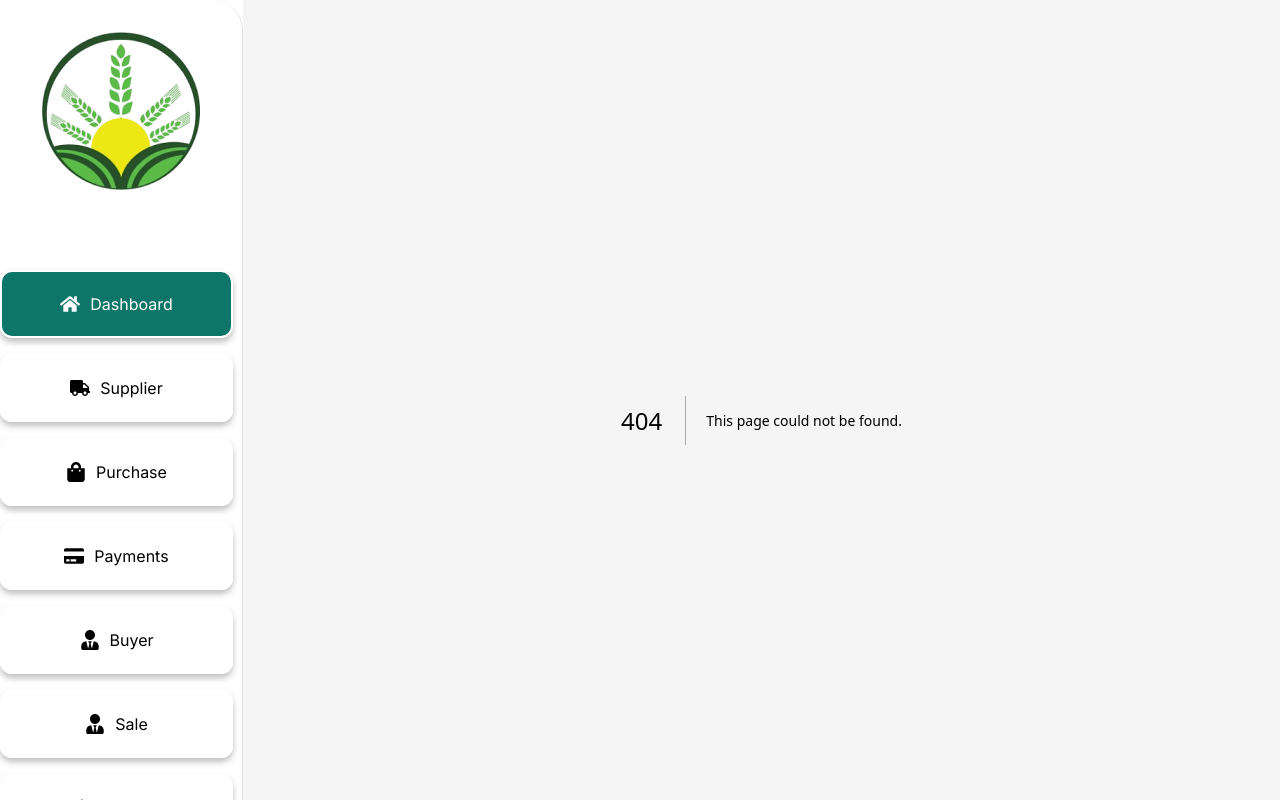
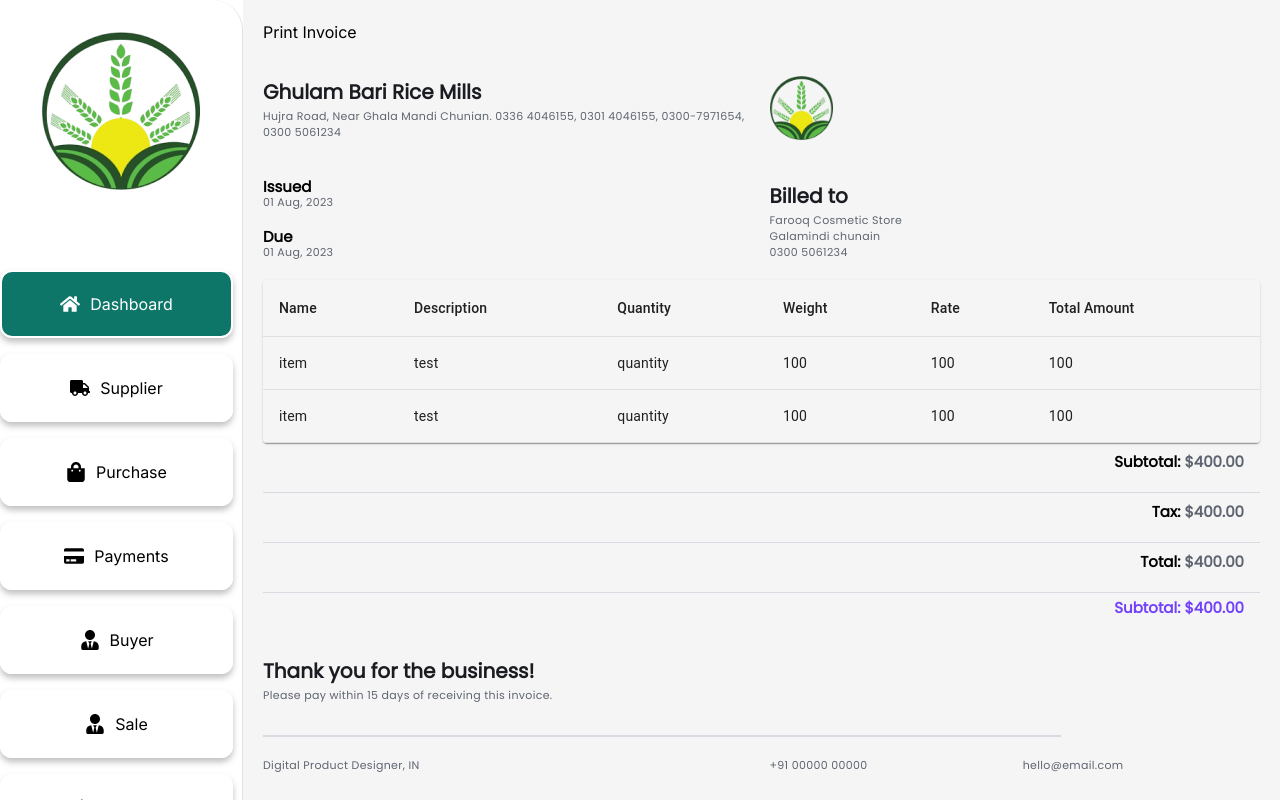
Before and after one commit to aqibjawad/rice_mill, a Next.js app: page /invoice in a window 1280 px wide. Before the commit this address had no page. Shown: the top 800 px of the page. Built offline with nearby package versions, Linux system fonts and the light colour scheme.

Commit message:
payment recipet print button done and invoice creation and print done

```diff
--- /dev/null
+++ b/app/invoice/page.jsx
@@ -0,0 +1,163 @@
+"use client";
+
+import React from "react";
+import styles from "../../styles/invoice.module.css";
+import {
+  Grid,
+  Table,
+  TableBody,
+  TableCell,
+  TableContainer,
+  TableHead,
+  TableRow,
+  Paper,
+} from "@mui/material";
+
+const Invoice = () => {
+  const handlePrint = () => {
+    window.print();
+  };
+
+  return (
+    <>
+      <button onClick={handlePrint} className={styles.printButton}>
+        Print Invoice
+      </button>
+
+      <div className={styles.invoiceContainer}>
+        <Grid container spacing={2}>
+          <Grid item xs={12} lg={6} sm={6}>
+            <div className={styles.invoiceCompName}>Ghulam Bari Rice Mills</div>
+            <div className={styles.compAddress}>
+              Hujra Road, Near Ghala Mandi Chunian. 0336 4046155, 0301 4046155,
+              0300-7971654, 0300 5061234
+            </div>
+          </Grid>
+          <Grid item xs={12} lg={6} sm={6}>
+            <img className={styles.img} src="/logo.png" alt="Company Logo" />
+          </Grid>
+        </Grid>
+
+        <div className="mt-10">
+          <Grid container spacing={2}>
+            <Grid item xs={12} sm={6}>
+              <div className={styles.issueDate}>Issued</div>
+              <div className={styles.compAddress}>01 Aug, 2023</div>
+
+              <div className={` mt-5 ${styles.issueDate}`}>Due</div>
+              <div className={styles.compAddress}>01 Aug, 2023</div>
+            </Grid>
+
+            <Grid item xs={12} sm={6}>
+              <div className={styles.invoiceCompName}>Billed to</div>
+              <div className={styles.compAddress}>Farooq Cosmetic Store</div>
+              <div className={styles.compAddress}>Galamindi chunain</div>
+              <div className={styles.compAddress}>0300 5061234</div>
+            </Grid>
+          </Grid>
+        </div>
+
+        <div>
+          <TableContainer
+            component={Paper}
+            style={{
+              width: "100%",
+              marginTop: 20,
+              backgroundColor: "transparent",
+            }}
+          >
+            <Table>
+              <TableHead>
+                <TableRow>
+                  <TableCell>Name</TableCell>
+                  <TableCell>Description</TableCell>
+                  <TableCell>Quantity</TableCell>
+                  <TableCell>Weight</TableCell>
+                  <TableCell>Rate</TableCell>
+                  <TableCell>Total Amount</TableCell>
+                </TableRow>
+              </TableHead>
+              <TableBody>
+                <TableRow>
+                  <TableCell> item </TableCell>
+                  <TableCell> test </TableCell>
+                  <TableCell> quantity </TableCell>
+                  <TableCell> 100 </TableCell>
+                  <TableCell> 100 </TableCell>
+                  <TableCell> 100 </TableCell>
+                </TableRow>
+                <TableRow>
+                  <TableCell> item </TableCell>
+                  <TableCell> test </TableCell>
+                  <TableCell> quantity </TableCell>
+                  <TableCell> 100 </TableCell>
+                  <TableCell> 100 </TableCell>
+                  <TableCell> 100 </TableCell>
+                </TableRow>
+              </TableBody>
+            </Table>
+          </TableContainer>
+
+          <div
+            style={{
+              width: "100%",
+            }}
+          >
+            <div className={styles.tableTotalRow}>
+              Subtotal: <span className={styles.amount}> $400.00 </span>{" "}
+            </div>
+
+            <div className={styles.tableTotalRow}>
+              Tax: <span className={styles.amount}> $400.00 </span>{" "}
+            </div>
+
+            <div className={styles.tableTotalRow}>
+              Total: <span className={styles.amount}> $400.00 </span>{" "}
+            </div>
+
+            <div className={styles.amountBorder}>
+              <div className={styles.amountDue}>Subtotal: $400.00</div>
+            </div>
+          </div>
+
+          <div className="mt-10">
+            <div className={styles.invoiceCompName}>
+              Thank you for the business!
+            </div>
+            <div className={styles.compAddress}>
+              Please pay within 15 days of receiving this invoice.
+            </div>
+          </div>
+
+          <div className={styles.border}></div>
+
+          <div className="mt-5 w-85">
+            <Grid container spacing={2}>
+              <Grid item xs={12} lg={6} sm={6}>
+                <div className={styles.compAddress}>
+                  Digital Product Designer, IN
+                </div>
+              </Grid>
+              <Grid item xs={12} lg={6} sm={6}>
+                <Grid container spacing={2}>
+                  <Grid item xs={12} lg={6} sm={6}>
+                    <div className={styles.compAddress}>+91 00000 00000 </div>
+                  </Grid>
+                  <Grid item xs={12} lg={6} sm={6}>
+                    {" "}
+                    <div className={styles.compAddress}>
+                      {" "}
+                      hello@email.com{" "}
+                    </div>{" "}
+                  </Grid>
+                </Grid>
+              </Grid>
+            </Grid>
+          </div>
+        </div>
+      </div>
+    </>
+  );
+};
+
+export default Invoice;
--- a/app/paymentReciept/page.jsx
+++ b/app/paymentReciept/page.jsx
@@ -6,148 +6,170 @@
 import styles from "../../styles/payment.module.css";
 
 const PaymentReceipt = () => {
-    const receiptRef = useRef(null);
+  // const receiptRef = useRef(null);
 
-    const generatePDF = async () => {
-        if (receiptRef.current) {
-            const pdf = new jsPDF({
-                orientation: 'portrait',
-                unit: 'mm',
-                format: 'a4'
-            });
+  // const generatePDF = async () => {
+  //     if (receiptRef.current) {
+  //         const pdf = new jsPDF({
+  //             orientation: 'portrait',
+  //             unit: 'mm',
+  //             format: 'a4'
+  //         });
 
-            const pdfWidth = pdf.internal.pageSize.getWidth();
-            const pdfHeight = pdf.internal.pageSize.getHeight();
+  //         const pdfWidth = pdf.internal.pageSize.getWidth();
+  //         const pdfHeight = pdf.internal.pageSize.getHeight();
 
-            const canvas = await html2canvas(receiptRef.current, {
-                scale: 2, // Increase scale for better quality
-            });
-            const imgData = canvas.toDataURL('image/png');
+  //         const canvas = await html2canvas(receiptRef.current, {
+  //             scale: 2, // Increase scale for better quality
+  //         });
+  //         const imgData = canvas.toDataURL('image/png');
 
-            const imgWidth = canvas.width;
-            const imgHeight = canvas.height;
+  //         const imgWidth = canvas.width;
+  //         const imgHeight = canvas.height;
 
-            const ratio = Math.min(pdfWidth / imgWidth, pdfHeight / imgHeight);
-            const imgX = (pdfWidth - imgWidth * ratio) / 2;
-            const imgY = -4; // Add some top margin
+  //         const ratio = Math.min(pdfWidth / imgWidth, pdfHeight / imgHeight);
+  //         const imgX = (pdfWidth - imgWidth * ratio) / 2;
+  //         const imgY = -4; // Add some top margin
 
-            pdf.addImage(imgData, 'PNG', imgX, imgY, imgWidth * ratio, imgHeight * ratio);
-            pdf.save("payment_receipt.pdf");
-        }
+  //         pdf.addImage(imgData, 'PNG', imgX, imgY, imgWidth * ratio, imgHeight * ratio);
+  //         pdf.save("payment_receipt.pdf");
+  //     }
+  // };
+
+  const handlePrint = () => {
+    window.print();
   };
 
   return (
     <div>
-            <div ref={receiptRef} style={{ width: '210mm', padding: '10mm', boxSizing: 'border-box' }}>
+      <button onClick={handlePrint} className={styles.printButton}>
+        Print Invoice
+      </button>
 
+      <div>
         <div className={styles.paymentCard}>
-
-                    <div className='' style={{ display: 'flex', alignItems: 'center' }}>
-                        <div style={{ flex: 1, display: 'flex', alignItems: 'center', justifyContent: 'center' }}>
-                            <img className={styles.paymentLogo} src="/logo.png" alt="Payment Logo" />
+          <div className="" style={{ display: "flex", alignItems: "center" }}>
+            <div
+              style={{
+                flex: 1,
+                display: "flex",
+                alignItems: "center",
+                justifyContent: "center",
+              }}
+            >
+              <img
+                className={styles.paymentLogo}
+                src="/logo.png"
+                alt="Payment Logo"
+              />
             </div>
 
-                        <div style={{ flex: 1, display: 'flex', alignItems: 'center', justifyContent: 'center' }}>
+            <div
+              style={{
+                flex: 1,
+                display: "flex",
+                alignItems: "center",
+                justifyContent: "center",
+              }}
+            >
               <div className={styles.paymentHeadingName}>
                 Ghulam Bari Rice Mills
               </div>
             </div>
           </div>
 
-                    <div className={styles.addressComp} >
-                        Hujra Road, Near Ghala Mandi Chunian. 0336 4046155, 0301 4046155, 0300 - 7971654, 0300 5061234
+          <div className={styles.addressComp}>
+            Hujra Road, Near Ghala Mandi Chunian. 0336 4046155, 0301 4046155,
+            0300 - 7971654, 0300 5061234
           </div>
 
-                    <div className={styles.paymentRecipet}>
-                        Payment Receipt
-                    </div>
+          <div className={styles.paymentRecipet}>Payment Receipt</div>
 
           <div className="flex mt-2">
-                        <div className="flex-grow" >
+            <div className="flex-grow">
               <div className={styles.paymentHeading}>
                 Reference No.______________________________
               </div>
             </div>
 
-                        < div className="flex-grow" >
+            <div className="flex-grow">
               <div className={styles.paymentHeading}>
                 Party Name: ______________________________
               </div>
             </div>
 
-                        < div className="flex-grow" >
+            <div className="flex-grow">
               <div className={styles.paymentHeading}>
                 Date : ______________________________
               </div>
             </div>
           </div>
 
-                    < div className="flex mt-3">
-                        <div className="flex-grow" >
+          <div className="flex mt-3">
+            <div className="flex-grow">
               <div className={styles.paymentHeading}>
                 Amount._______________________________
               </div>
             </div>
 
-                        < div className="flex-grow" >
+            <div className="flex-grow">
               <div className={styles.paymentHeading}>
-                                Bank and Cheque: _______________________________________________________________
+                Bank and Cheque:
+                _______________________________________________________________
               </div>
             </div>
           </div>
 
-                    < div className={styles.trans} >
-                        Last Transactions:
-                    </div>
+          <div className={styles.trans}>Last Transactions:</div>
 
-                    < div className="flex" >
-                        <div className="flex-grow" >
+          <div className="flex">
+            <div className="flex-grow">
               <div className={styles.tableSection}>
                 <div className={styles.tableHeader}>
                   <div>Sr.</div>
-                                    < div > Desc </div>
-                                    < div > Cr </div>
-                                    < div > Dr </div>
-                                    < div > Balance </div>
+                  <div> Desc </div>
+                  <div> Cr </div>
+                  <div> Dr </div>
+                  <div> Balance </div>
                 </div>
 
-                                < div className={styles.tableBody} >
+                <div className={styles.tableBody}>
                   <div className={styles.tableRow}>
                     <div>1 </div>
-                                        < div > 202 </div>
-                                        < div > 1000 </div>
-                                        < div > 1000 </div>
-                                        < div > $100 </div>
+                    <div> 202 </div>
+                    <div> 1000 </div>
+                    <div> 1000 </div>
+                    <div> $100 </div>
                   </div>
 
-                                    < div className={styles.tableRow} >
+                  <div className={styles.tableRow}>
                     <div>1 </div>
-                                        < div > 202 </div>
-                                        < div > 1000 </div>
-                                        < div > 1000 </div>
-                                        < div > $100 </div>
+                    <div> 202 </div>
+                    <div> 1000 </div>
+                    <div> 1000 </div>
+                    <div> $100 </div>
                   </div>
 
-                                    < div className={styles.tableRow} >
+                  <div className={styles.tableRow}>
                     <div>1 </div>
-                                        < div > 202 </div>
-                                        < div > 1000 </div>
-                                        < div > 1000 </div>
-                                        < div > $100 </div>
+                    <div> 202 </div>
+                    <div> 1000 </div>
+                    <div> 1000 </div>
+                    <div> $100 </div>
                   </div>
                 </div>
               </div>
             </div>
 
-                        < div className="flex-grow ml-10 mt-8" >
-                            <div className="flex" >
-                                <div className="flex-grow" >
+            <div className="flex-grow ml-10 mt-8">
+              <div className="flex">
+                <div className="flex-grow">
                   <div className={styles.paymentHeading}>
                     Recieved By: _____________________
                   </div>
                 </div>
 
-                                < div className="flex-grow" >
+                <div className="flex-grow">
                   <div className={styles.paymentHeading}>
                     Signature: ______________________
                   </div>
@@ -157,7 +179,6 @@
           </div>
         </div>
       </div>
-            <button className={styles.generateBtn} onClick={generatePDF}>Generate A4 PDF</button>
     </div>
   );
 };
--- a/app/supplier_ledger/invoice.jsx
+++ /dev/null
@@ -1,11 +0,0 @@
-import React from "react";
-
-const Invoice =()=>{
-    return(
-        <div>
-
-        </div>
-    )
-}
-
-export default Invoice;
--- /dev/null
+++ b/styles/invoice.module.css
@@ -0,0 +1,98 @@
+.invoiceContainer {
+  width: 100%;
+  margin-top: 2rem;
+}
+
+.invoiceCompName {
+  font-family: "regular";
+  font-size: 20px;
+  font-weight: 600;
+  line-height: 32px;
+  text-align: left;
+  color: #1a1c21;
+}
+
+.compAddress {
+  font-family: "regular";
+  font-size: 11px;
+  font-weight: 500;
+  line-height: 16px;
+  letter-spacing: 0.03em;
+  text-align: left;
+  color: #5e6470;
+}
+
+.img {
+  width: 63.61px;
+  height: 63.61px;
+  top: 26.57px;
+  left: 496.18px;
+}
+
+.custDetails {
+  margin-top: 1rem;
+  width: 100%;
+  top: 112px;
+  left: 40px;
+  border: 0.5px;
+  border: 0.5px solid #d7dae0;
+}
+
+.amount {
+  color: #5e6470;
+}
+
+.tableTotalRow {
+  /* background: #0E7669; */
+  height: 50px;
+  top: 1222px;
+  font-family: "regular";
+  font-size: 15px;
+  font-weight: 700;
+  text-align: end;
+  color: black;
+  padding-right: 1rem;
+  padding-top: 0.5rem;
+  border-bottom: 0.5px solid #d7dae0;
+}
+.amountBorder {
+  top: 629px;
+  left: 356.79px;
+  gap: 48px;
+  /* border: 2px;
+  border-style: solid;
+  border-color: #7c4dff; */
+}
+
+.amountDue {
+  font-family: "regular";
+  font-size: 15px;
+  font-weight: 700;
+  line-height: 14px;
+  text-align: right;
+  color: #7241fa;
+  padding-top: 0.5rem;
+  padding-right: 1rem;
+}
+
+.issueDate {
+  font-family: "regular";
+  font-size: 15px;
+  font-weight: 600;
+  line-height: 14px;
+  text-align: left;
+}
+
+.border {
+  width: 80%;
+  top: 764px;
+  left: 40px;
+  border: 0.5px solid #d7dae0;
+  margin-top: 2rem;
+}
+
+@media print {
+  .invoiceContainer {
+    width: 100%;
+  }
+}
--- a/styles/payment.module.css
+++ b/styles/payment.module.css
@@ -3,7 +3,6 @@
     font-size: 15px;
     font-weight: 800;
     text-align: center;
-    margin-left:-20rem;
     margin-bottom: 1rem;
 
 }
@@ -34,7 +33,6 @@
 }
 
 .paymentCard {
-    left: 15px;
     border: 1px;
     border: 1px solid #000000;
     padding: 10px;
```
Lines whose indentation alone changed are shown as unchanged.
